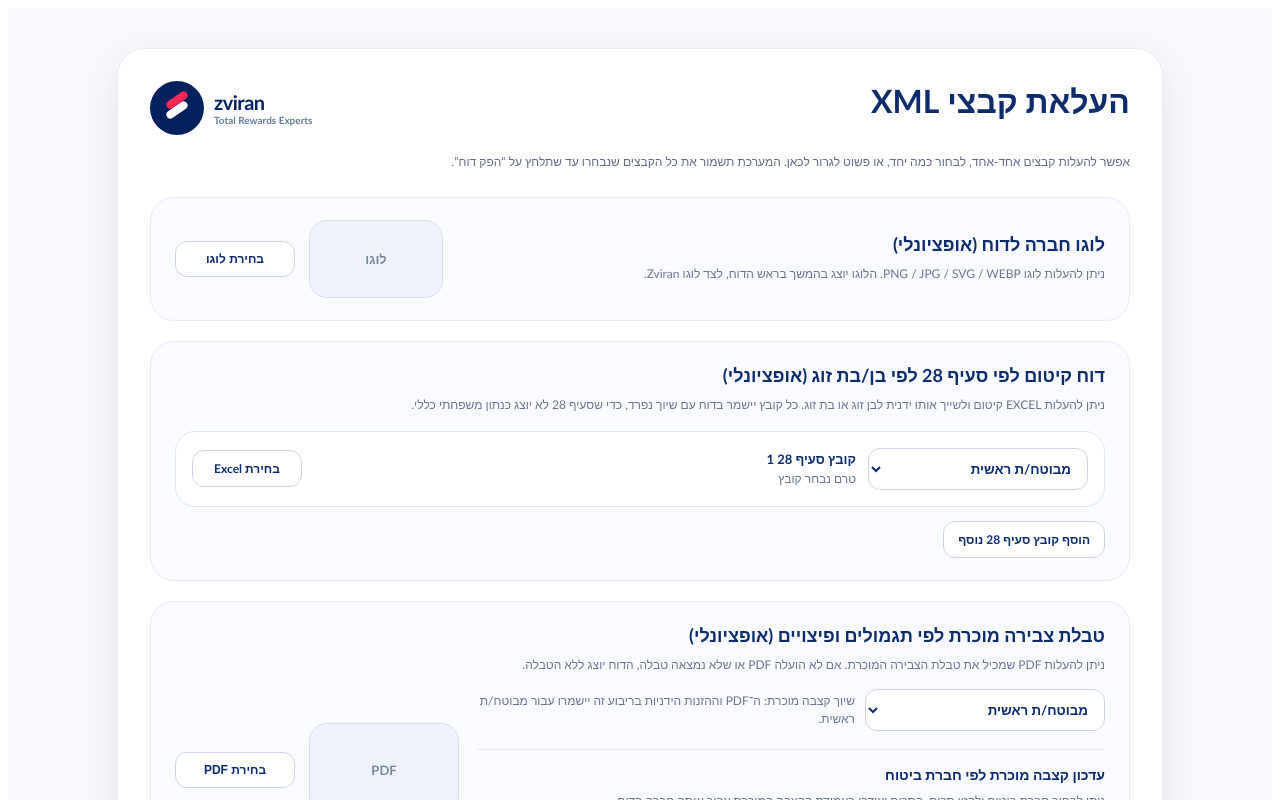
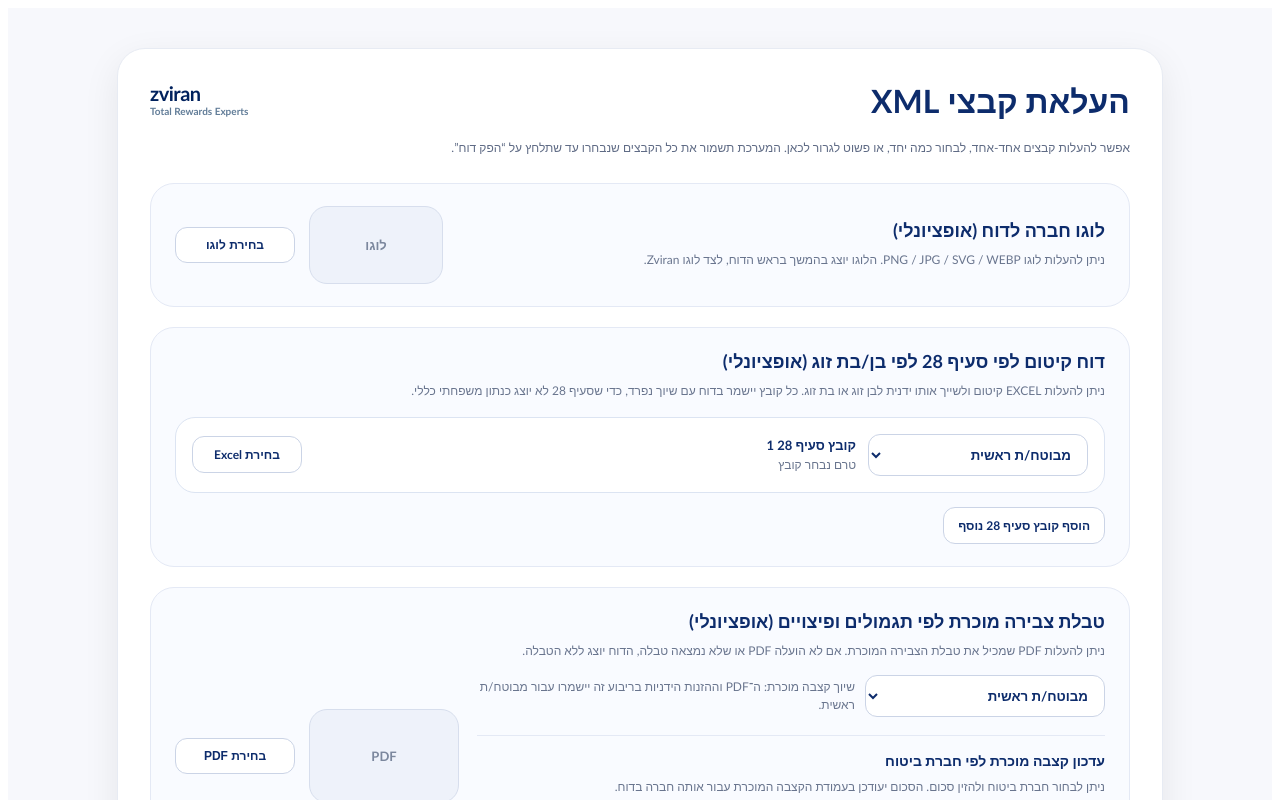
Before and after one commit to nirhilu-design/new-layout, a React (Vite) app: page / in a window 1280 px wide. Shown: the top 800 px of the page. Built offline with nearby package versions, Linux system fonts and the light colour scheme.

Commit message:
Remove logo mark circle, keep only zviran text

```diff
--- a/UploadPage.jsx
+++ b/UploadPage.jsx
@@ -1934,16 +1934,9 @@ export default function UploadPage({ setReportData }) {
             >
               העלאת קבצי XML
             </h1>
-            <div style={{ display: "flex", alignItems: "center", gap: 10, flexShrink: 0, direction: "ltr" }}>
-              <svg width="54" height="54" viewBox="0 0 54 54" fill="none" style={{ flexShrink: 0 }}>
-                <circle cx="27" cy="27" r="27" fill="#00215D"/>
-                <rect x="15" y="15" width="24" height="8" rx="4" fill="#FF2756" transform="rotate(-35, 27, 19)"/>
-                <rect x="15" y="25" width="24" height="8" rx="4" fill="#FFFFFF" transform="rotate(-35, 27, 29)"/>
-              </svg>
-              <div style={{ lineHeight: 1.2, textAlign: "left" }}>
-                <div style={{ color: "#00215D", fontSize: 20, fontWeight: 900, letterSpacing: "-0.5px" }}>zviran</div>
-                <div style={{ color: "#627D98", fontSize: 10, fontWeight: 700 }}>Total Rewards Experts</div>
-              </div>
+            <div style={{ lineHeight: 1.2, textAlign: "left", direction: "ltr", flexShrink: 0 }}>
+              <div style={{ color: "#00215D", fontSize: 20, fontWeight: 900, letterSpacing: "-0.5px" }}>zviran</div>
+              <div style={{ color: "#627D98", fontSize: 10, fontWeight: 700 }}>Total Rewards Experts</div>
             </div>
           </div>
 
```
